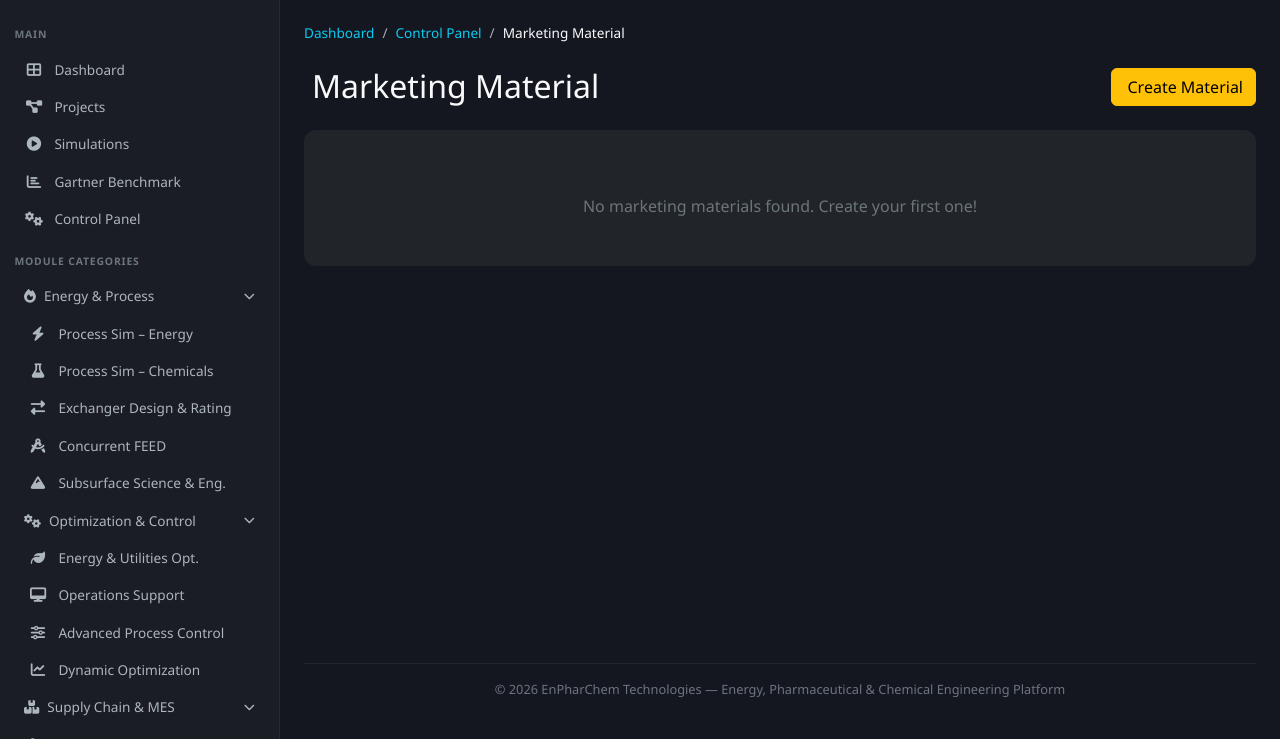
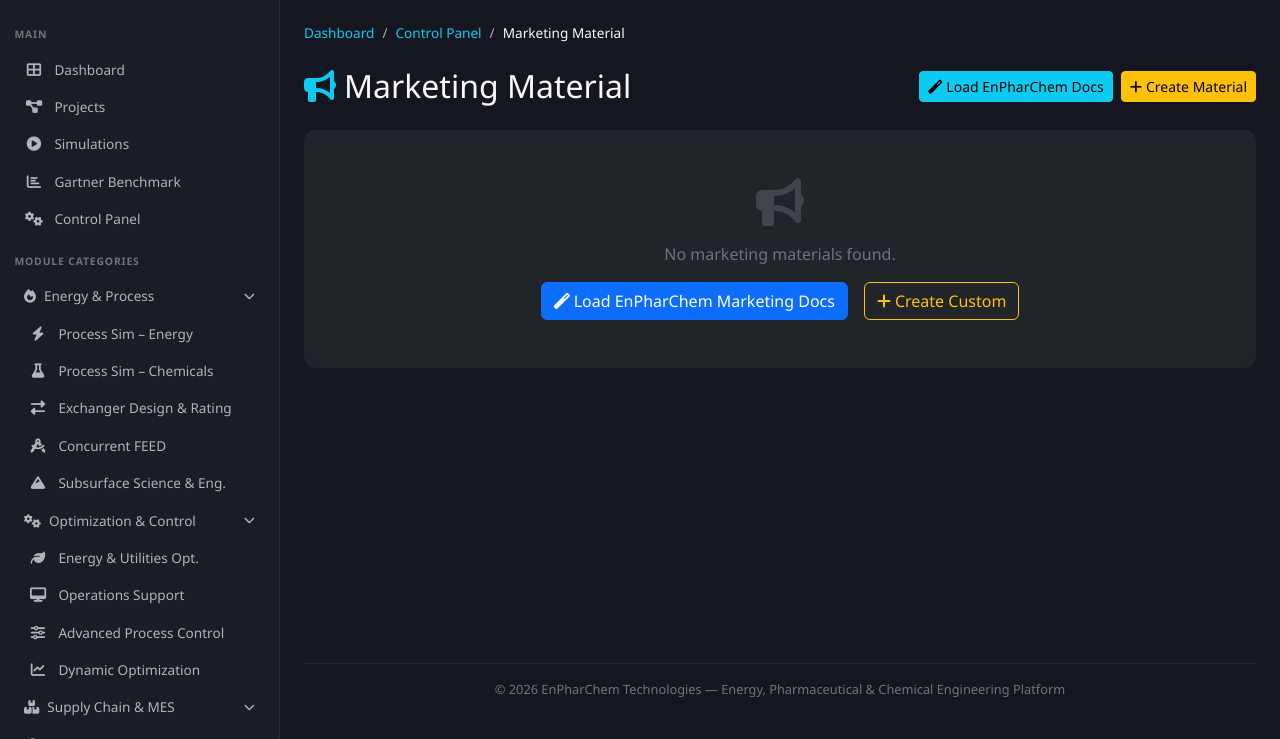
Before and after one commit to jongikhaya1203/EnPharChem, a PHP site: the page made by views/control-panel/marketing.php in a window 1280 px wide. Shown: the part 61-800 px from the top of the page. Run offline with PHP 8.4, Linux system fonts and the light colour scheme; the template is opened without the code that fills it, so the values that code supplies are empty.

Commit message:
Fix marketing material seeding and add PDF buttons
- Auto-create marketing_materials table if missing
- Force re-seed by deleting existing entries first
- Add View/Download PDF button on each material card
- Add Load EnPharChem Docs button in header
- Add seed success message display
- Add empty state with seed button

Co-Authored-By: Claude Opus 4.6 (1M context) <noreply@anthropic.com>

```diff
--- a/views/control-panel/marketing.php
+++ b/views/control-panel/marketing.php
@@ -7,11 +7,25 @@
     </ol>
 </nav>
 
+<?php if (isset($_GET['msg'])): ?>
+    <?php if ($_GET['msg'] === 'seeded'): ?>
+        <div class="alert alert-success d-flex align-items-center" role="alert">
+            <i class="fas fa-check-circle me-2"></i>
+            <div>Successfully loaded <?= (int)($_GET['count'] ?? 0) ?> marketing documents with PDF links.</div>
+        </div>
+    <?php elseif ($_GET['msg'] === 'deleted'): ?>
+        <div class="alert alert-info"><i class="fas fa-trash me-2"></i>Material deleted.</div>
+    <?php endif; ?>
+<?php endif; ?>
+
 <div class="d-flex justify-content-between align-items-center mb-4">
-    <h2 class="text-light mb-0"><i class="bi bi-megaphone-fill me-2" style="color: var(--epc-accent);"></i>Marketing Material</h2>
-    <button class="btn btn-warning" data-bs-toggle="modal" data-bs-target="#createMaterialModal">
-        <i class="bi bi-plus-lg me-1"></i>Create Material
-    </button>
+    <h2 class="text-light mb-0"><i class="fas fa-bullhorn me-2" style="color: var(--epc-accent);"></i>Marketing Material</h2>
+    <div class="d-flex gap-2">
+        <a href="/enpharchem/marketing/seed-materials" class="btn btn-info btn-sm"><i class="fas fa-magic me-1"></i>Load EnPharChem Docs</a>
+        <button class="btn btn-warning btn-sm" data-bs-toggle="modal" data-bs-target="#createMaterialModal">
+            <i class="fas fa-plus me-1"></i>Create Material
+        </button>
+    </div>
 </div>
 
 <!-- Material Cards Grid -->
@@ -75,13 +89,21 @@
                                 <small class="text-secondary">by <?= htmlspecialchars($material['creator_name']) ?></small>
                             </div>
                         <?php endif; ?>
+                        <!-- PDF View/Download Button -->
+                        <?php if (!empty($material['file_url'])): ?>
+                        <div class="mb-3">
+                            <a href="<?= htmlspecialchars($material['file_url']) ?>" target="_blank" class="btn btn-sm btn-primary w-100">
+                                <i class="fas fa-file-pdf me-1"></i>View / Download PDF
+                            </a>
+                        </div>
+                        <?php endif; ?>
                         <div class="d-flex gap-2 mt-auto">
                             <?php if ($mStatus !== 'approved' && $mStatus !== 'published'): ?>
                                 <form method="POST" class="flex-fill">
                                     <input type="hidden" name="action" value="approve">
                                     <input type="hidden" name="material_id" value="<?= htmlspecialchars($material['id'] ?? '') ?>">
                                     <button type="submit" class="btn btn-sm btn-outline-success w-100">
-                                        <i class="bi bi-check-lg me-1"></i>Approve
+                                        <i class="fas fa-check me-1"></i>Approve
                                     </button>
                                 </form>
                             <?php endif; ?>
@@ -89,7 +111,7 @@
                                 <input type="hidden" name="action" value="delete">
                                 <input type="hidden" name="material_id" value="<?= htmlspecialchars($material['id'] ?? '') ?>">
                                 <button type="submit" class="btn btn-sm btn-outline-danger w-100" onclick="return confirm('Are you sure you want to delete this material?')">
-                                    <i class="bi bi-trash me-1"></i>Delete
+                                    <i class="fas fa-trash me-1"></i>Delete
                                 </button>
                             </form>
                         </div>
@@ -101,8 +123,12 @@
         <div class="col-12">
             <div class="card border-0" style="background: var(--epc-card-bg);">
                 <div class="card-body text-center py-5">
-                    <i class="bi bi-megaphone text-secondary" style="font-size: 3rem;"></i>
-                    <p class="text-secondary mt-3 mb-0">No marketing materials found. Create your first one!</p>
+                    <i class="fas fa-bullhorn text-secondary" style="font-size: 3rem;opacity:.4;"></i>
+                    <p class="text-secondary mt-3">No marketing materials found.</p>
+                    <div class="d-flex justify-content-center gap-3 mt-3">
+                        <a href="/enpharchem/marketing/seed-materials" class="btn btn-primary"><i class="fas fa-magic me-1"></i>Load EnPharChem Marketing Docs</a>
+                        <button class="btn btn-outline-warning" data-bs-toggle="modal" data-bs-target="#createMaterialModal"><i class="fas fa-plus me-1"></i>Create Custom</button>
+                    </div>
                 </div>
             </div>
         </div>
```
Also changed, not shown: controllers/MarketingDocsController.php (+29 -8 lines).
